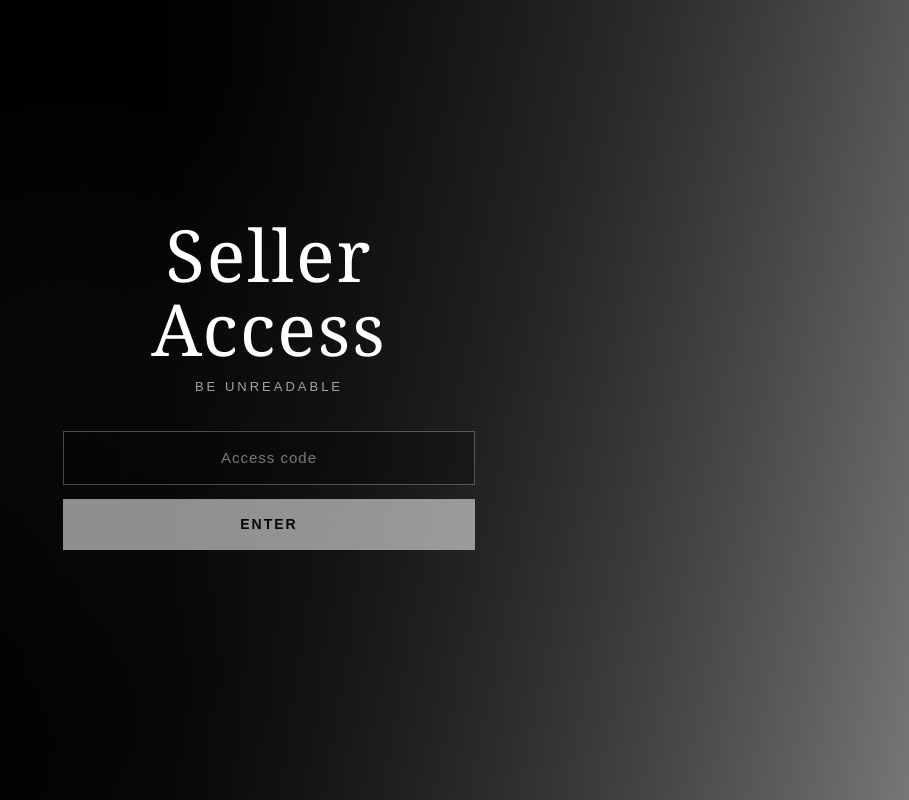
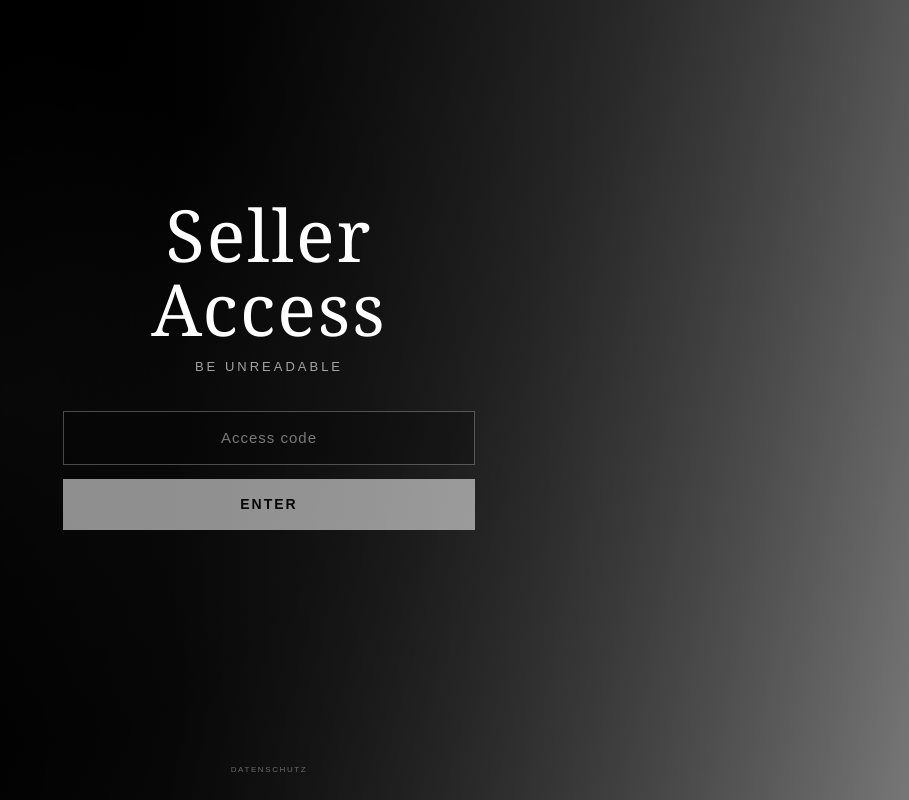
Before and after one commit to Viktorlovas1/moj-web, a Next.js app: page /seller in a window 1280 px wide. Shown: the whole page, without its empty margins (371-1280 px from the left). Built offline with nearby package versions, Linux system fonts and the light colour scheme.

Commit message:
Use local Datenschutz page on public and seller access

```diff
--- a/components/access-gate.tsx
+++ b/components/access-gate.tsx
@@ -2,8 +2,6 @@
 import { FormEvent, useState } from "react";
 import { Button } from "@/components/ui/button";
 import { Input } from "@/components/ui/input";
-
-const PRIVACY_POLICY_URL = "https://beunreadable.myshopify.com/policies/privacy-policy";
 
 export function EarlyAccessGate() {
   const [email, setEmail] = useState("");
@@ -59,7 +57,7 @@ export function EarlyAccessGate() {
         <p aria-live="polite" style={{ minHeight: 18, margin: "14px 0 0", color: "rgba(255,255,255,.62)", fontFamily: "Arial, Helvetica, sans-serif", fontSize: 10 }}>{message}</p>
       </section>
       <footer style={{ width: "100%", textAlign: "center", paddingTop: 28 }}>
-        <a href={PRIVACY_POLICY_URL} style={{ color: "rgba(255,255,255,.38)", fontFamily: "Arial, Helvetica, sans-serif", fontSize: 8, letterSpacing: ".2em", textDecorationColor: "rgba(255,255,255,.2)", textUnderlineOffset: 4, textTransform: "uppercase" }}>Datenschutz</a>
+        <a href="/datenschutz" style={{ color: "rgba(255,255,255,.38)", fontFamily: "Arial, Helvetica, sans-serif", fontSize: 8, letterSpacing: ".2em", textDecorationColor: "rgba(255,255,255,.2)", textUnderlineOffset: 4, textTransform: "uppercase" }}>Datenschutz</a>
       </footer>
     </main>
   );
@@ -96,8 +94,8 @@ export function SellerAccessGate() {
   }
 
   return (
-    <main className="cinematic-background gate-shell">
-      <section className="gate-box" aria-labelledby="seller-title">
+    <main className="cinematic-background" style={{ minHeight: "100svh", display: "flex", flexDirection: "column", padding: "34px 22px 22px" }}>
+      <section className="gate-box" aria-labelledby="seller-title" style={{ margin: "auto" }}>
         <h1 className="brand-title" id="seller-title">Seller Access</h1>
         <p className="brand-tagline">Be Unreadable</p>
         <form onSubmit={unlock}>
@@ -107,6 +105,9 @@ export function SellerAccessGate() {
         </form>
         <p aria-live="polite" className="gate-error">{error}</p>
       </section>
+      <footer style={{ width: "100%", textAlign: "center", paddingTop: 28 }}>
+        <a href="/datenschutz" style={{ color: "rgba(255,255,255,.38)", fontFamily: "Arial, Helvetica, sans-serif", fontSize: 8, letterSpacing: ".2em", textDecorationColor: "rgba(255,255,255,.2)", textUnderlineOffset: 4, textTransform: "uppercase" }}>Datenschutz</a>
+      </footer>
     </main>
   );
 }
```
